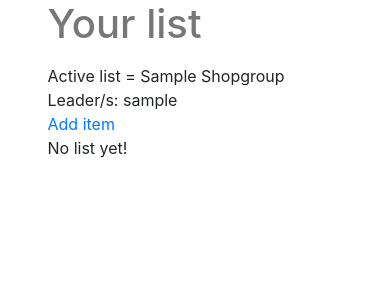
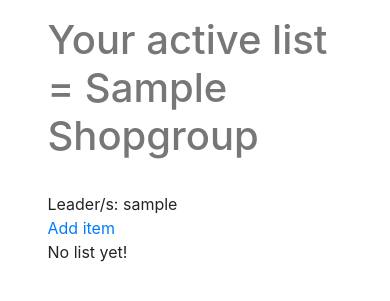
Before and after one commit to GitDietz/Lister, a Django app: page /shop/list/ in a window 390 px wide. Shown: the part 136-437 px from the top of the page. Run offline with Django 3.2, Linux system fonts and the light colour scheme; a user stored in the database is signed in; tables that the repository leaves empty hold one stand-in row (values such as "Sample post"); some libraries are stand-ins or nearby versions.

Commit message:
Reduce height of list page
Improve space use for mobile devices

```diff
--- a/templates/item_list.html
+++ b/templates/item_list.html
@@ -1,13 +1,10 @@
 {% extends "base.html" %}
 {% load crispy_forms_tags %}
 {% block content %}
-
-<h1>{{ title }}</h1>
-
 <p class="font-italic">{% if notice %}{{ notice }}{% endif %}</p>
 <form method="POST" action="." >{% csrf_token %}
     {{ form|crispy }}
-    Active list = {{ active_list }}
+    <h1>Your active list = {{ active_list }}</h1>
     {% if user_lists > 1 %}
         <a href="{% url 'shop:group_select' %}" class="top-menu"><i class="far fa-random" title="Switch to other list"></i></a>
     {% endif %}<br>
```
Also changed, not shown: 2 other files.
